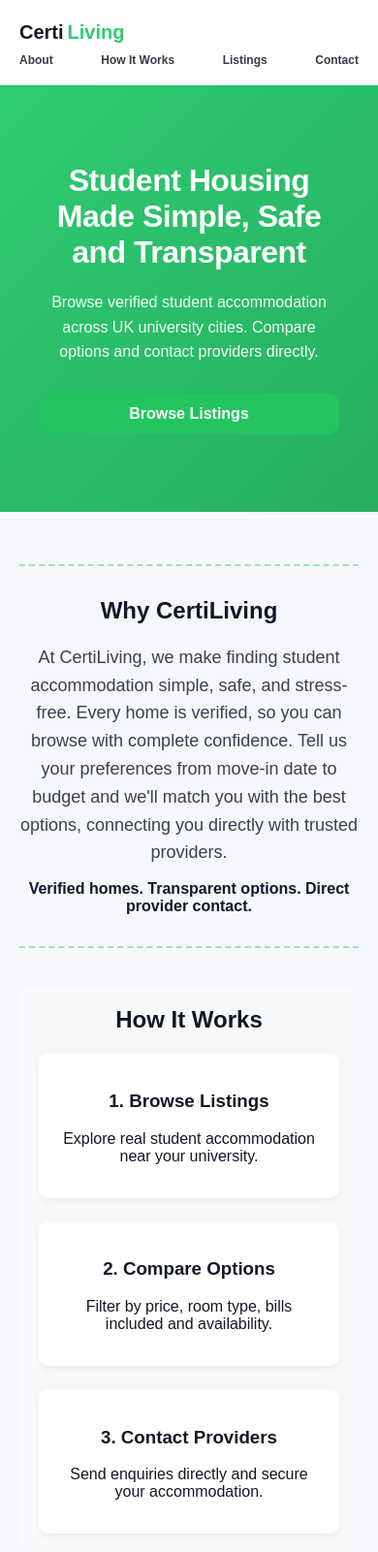
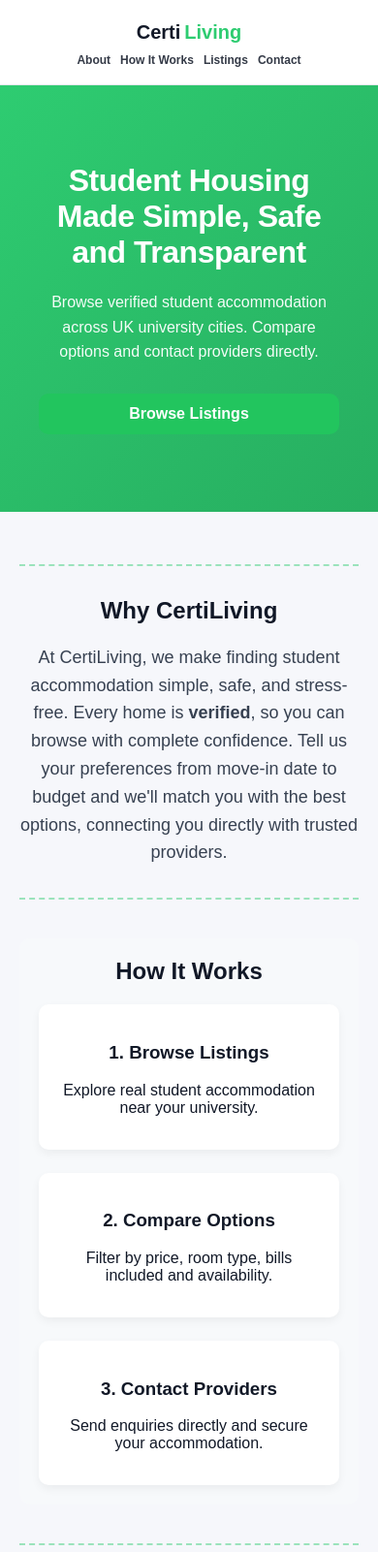
Before and after one commit to joehindle/certiliving-website, a Flask app: page / in a window 390 px wide. Shown: the top 1601 px of the page at 97% size. Run offline with Flask 3, Linux system fonts and the light colour scheme; data comes from the database, SQL or seed files in the repository; parts of the project's set-up code (start-up, migrations or seed data) failed here and were passed over.

Commit message:
feat: overhaul listings UX, mobile responsiveness, and admin image uploads with R2

```diff
--- a/app/listings.py
+++ b/app/listings.py
@@ -31,16 +31,13 @@ def _validate_enquiry_form(name, email, message):
 @bp.route('/')
 def index():
     db = get_db()
-    recent_listings = db.execute(
-        "SELECT * FROM listings ORDER BY created DESC LIMIT 7"
+    highlighted_listings = db.execute(
+        "SELECT * FROM listings ORDER BY created DESC LIMIT 6"
     ).fetchall()
-    highlighted_listings = recent_listings[:6]
-    has_more = len(recent_listings) > 6
 
     return render_template(
         'listings/index.html',
         highlighted_listings=highlighted_listings,
-        has_more=has_more,
     )
 
 
--- a/app/static/css/style.css
+++ b/app/static/css/style.css
@@ -261,6 +261,8 @@ main { flex: 1; }
   max-width: var(--max-width);
   margin: 0 auto;
 }
+
+/* Homepage featured list: cap visible rows on smaller screens. */
 
 .listing-card {
   background: #fff;
@@ -644,6 +646,9 @@ main { flex: 1; }
   .listing-grid {
     grid-template-columns: repeat(2, minmax(0, 1fr));
   }
+  .featured-grid .listing-card:nth-child(n + 5) {
+    display: none;
+  }
   .listings-filters {
     grid-template-columns: repeat(2, minmax(0, 1fr));
   }
@@ -663,11 +668,11 @@ main { flex: 1; }
     padding-bottom: 10px;
     gap: 10px;
     flex-direction: column;
-    align-items: flex-start;
+    align-items: center;
   }
   .nav-links {
     width: 100%;
-    justify-content: space-between;
+    justify-content: center;
     gap: 10px;
     flex-wrap: wrap;
   }
@@ -711,6 +716,9 @@ main { flex: 1; }
   }
   .listing-grid {
     grid-template-columns: 1fr;
+  }
+  .featured-grid .listing-card:nth-child(n + 4) {
+    display: none;
   }
   .listings-filters {
     grid-template-columns: 1fr;
@@ -760,12 +768,6 @@ main { flex: 1; }
   line-height: 1.6;
 }
 
-.why-subline {
-  margin: 0;
-  font-weight: 700;
-  color: #111827;
-}
-
 .flash-container {
   margin-bottom: 20px;
 }
--- a/app/templates/listings/index.html
+++ b/app/templates/listings/index.html
@@ -31,13 +31,11 @@
 
   <p class="why-lead">
     At CertiLiving, we make finding student accommodation simple, safe, and
-    stress-free. Every home is verified, so you can browse with complete
+    stress-free. Every home is <strong>verified</strong>, so you can browse with complete
     confidence. Tell us your preferences from move-in date to budget and we'll
     match you with the best options, connecting you directly with trusted
     providers.
   </p>
-
-  <p class="why-subline">Verified homes. Transparent options. Direct provider contact.</p>
 
 </section>
 
@@ -73,7 +71,7 @@
     <h2>Featured Student Accommodation</h2>
 
     {% if highlighted_listings %}
-    <div class="listing-grid">
+    <div class="listing-grid featured-grid">
         {% for listing in highlighted_listings %}
         <div class="listing-card">
             <div class="image-wrapper">
@@ -114,9 +112,7 @@
         </div>
         {% endfor %}
     </div>
-    {% if has_more %}
     <a href="{{ url_for('listings.all_listings') }}" class="btn-primary">View All Listings</a>
-    {% endif %}
     {% else %}
     <div class="empty-state">
         <h3>No listings yet</h3>
```
